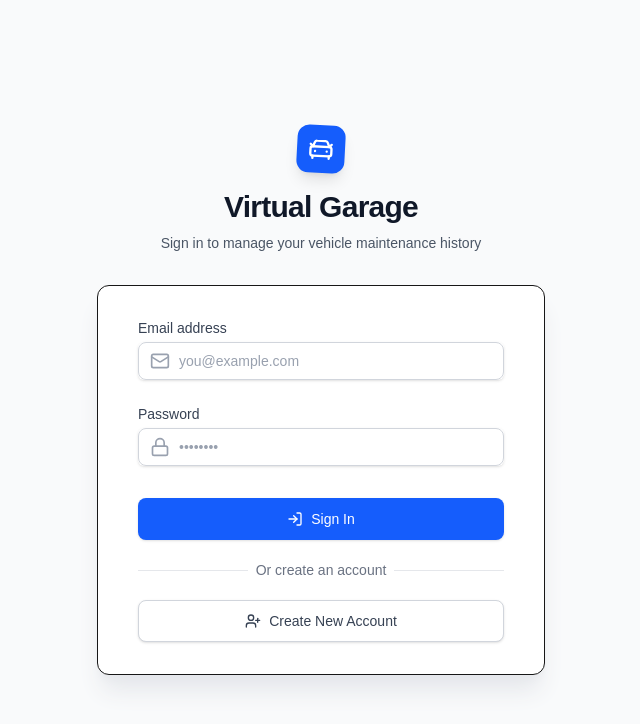
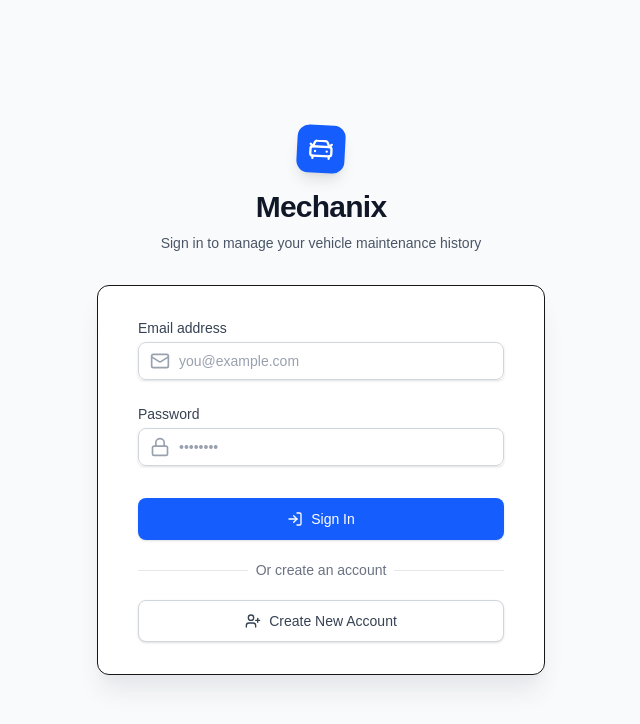
Before and after one commit to Im-Sam/mechanix, a Next.js app: page /login in a window 1280 px wide. Shown: the top 724 px of the page, without its empty margins (319-959 px from the left). Built offline with nearby package versions, Linux system fonts and the light colour scheme.

Commit message:
Changing title to mechanix

```diff
--- a/app/login/page.tsx
+++ b/app/login/page.tsx
@@ -46,7 +46,7 @@
           <CarFront className="h-7 w-7 text-white" />
         </div>
         <h2 className="text-3xl font-extrabold text-gray-900 tracking-tight">
-          Virtual Garage
+          Mechanix
         </h2>
         <p className="mt-2 text-sm text-gray-600">
           Sign in to manage your vehicle maintenance history
--- a/app/page.tsx
+++ b/app/page.tsx
@@ -34,7 +34,7 @@
         {/* Header */}
         <div className="flex flex-col md:flex-row justify-between items-start md:items-end mb-8 gap-4">
           <div>
-            <h1 className="text-3xl font-bold text-gray-900">My Virtual Garage</h1>
+            <h1 className="text-3xl font-bold text-gray-900">Mechanix - Vehicle Maintenance Tracker</h1>
             <p className="text-gray-500 mt-1">Manage maintenance and history for your fleet.</p>
           </div>
 
```
